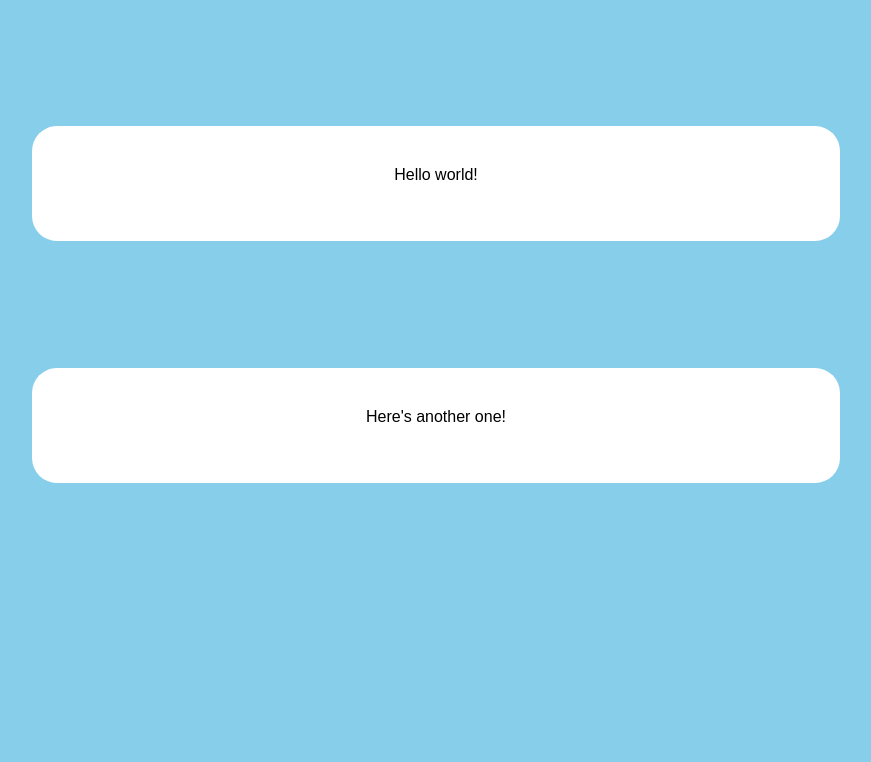
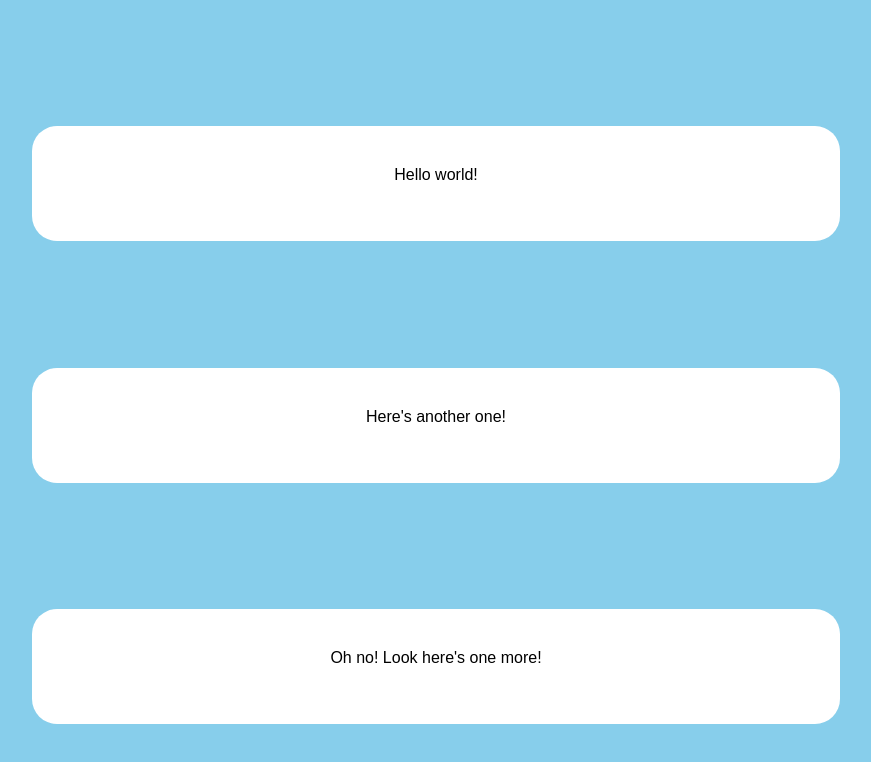
Before and after one commit to 1221s/mywebsite, a plain HTML site: page index.html in a window 1280 px wide. Shown: the whole page, without its empty margins (204-1075 px from the left). Drawn offline with Linux system fonts and the light colour scheme.

Commit message:
tilføjet oh no look heres on more

```diff
--- a/index.html
+++ b/index.html
@@ -10,6 +10,7 @@
 
 	<div class="littlepony">Hello world!</div>
 	<div class="littlepony">Here's another one!</div>
+	<div class="littlepony">Oh no! Look here's one more!</div>
 
 </body>
 </html>
```
